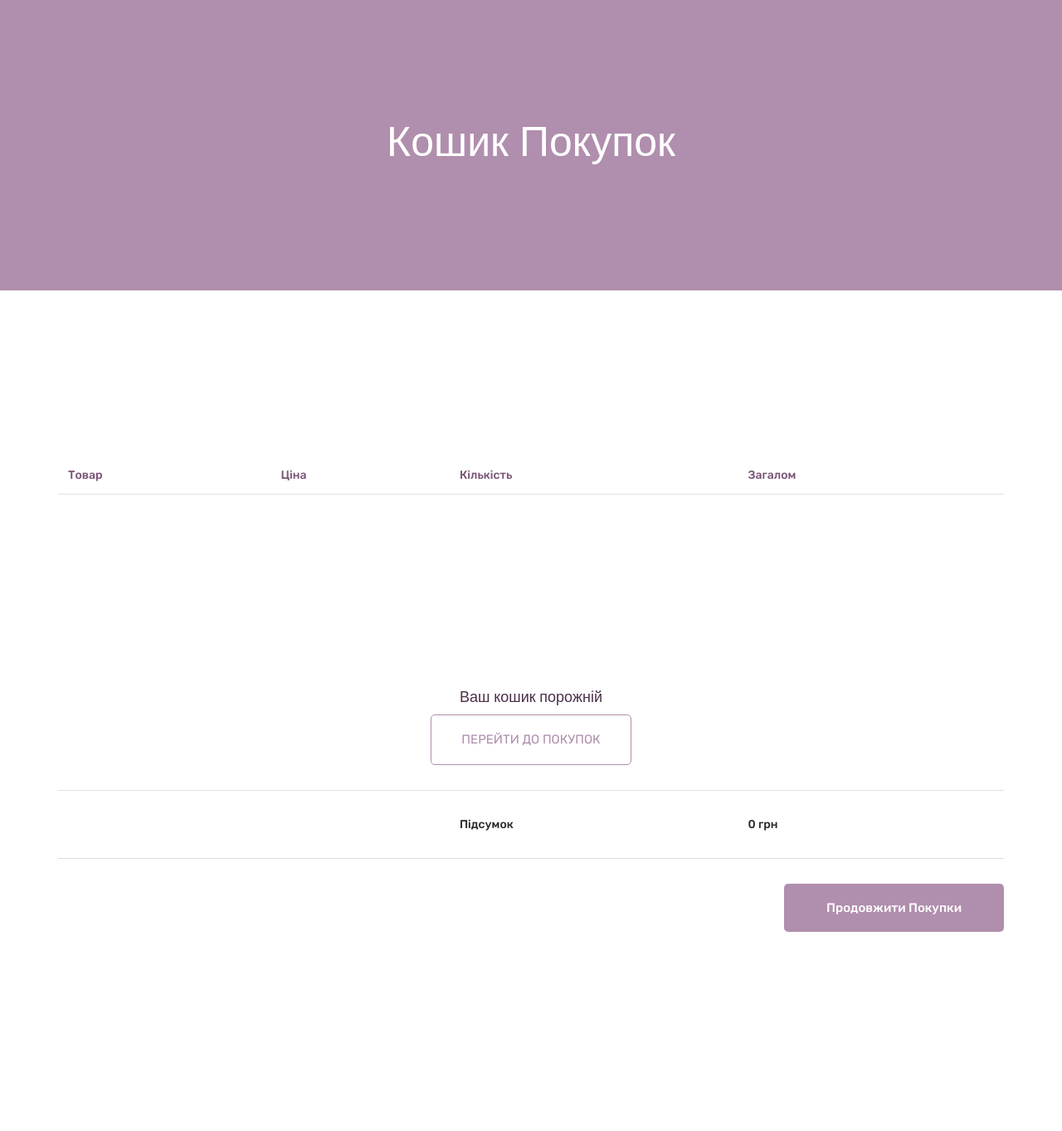
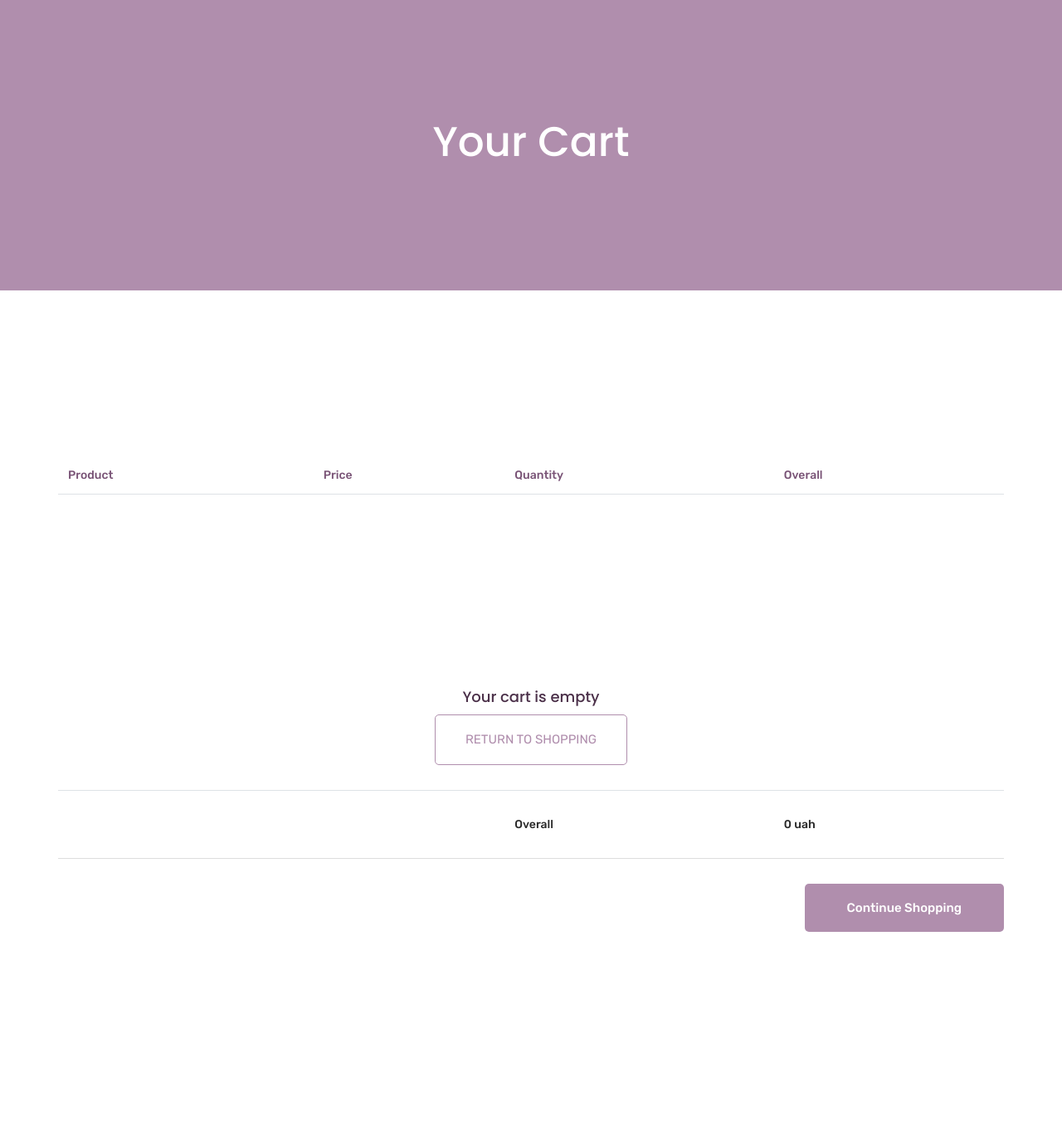
Before and after one commit to htokira/Online-shop, a Django app: page /cart/ in a window 1280 px wide. Shown: the part 86-1449 px from the top of the page at 83% size. Run offline with Django 5.2, Linux system fonts and the light colour scheme; some libraries are stand-ins or nearby versions.

Commit message:
Fix index and cart detail

```diff
--- a/shop/templates/shop/cart_detail.html
+++ b/shop/templates/shop/cart_detail.html
@@ -7,7 +7,7 @@
         <div class="row">
             <div class="col-lg-12">
                 <div class="breadcrumb_iner">
-                    <h2>Кошик покупок</h2>
+                    <h2>Your cart</h2>
                 </div>
             </div>
         </div>
@@ -21,10 +21,10 @@
                 <table class="table">
                     <thead>
                         <tr>
-                            <th scope="col">Товар</th>
-                            <th scope="col">Ціна</th>
-                            <th scope="col">Кількість</th>
-                            <th scope="col">Загалом</th>
+                            <th scope="col">Product</th>
+                            <th scope="col">Price</th>
+                            <th scope="col">Quantity</th>
+                            <th scope="col">Overall</th>
                         </tr>
                     </thead>
                     <tbody>
@@ -45,7 +45,7 @@
                                 </div>
                             </td>
                             <td>
-                                <h5>{{ item.product.price }} грн</h5>
+                                <h5>{{ item.product.price }} uah</h5>
                             </td>
                             <td>
                                 <div class="product_count d-flex align-items-center">
@@ -64,14 +64,14 @@
                                 </div>
                             </td>
                             <td>
-                                <h5 id="item-total-{{ item.product.id }}">{{ item.total_price }} грн</h5>
+                                <h5 id="item-total-{{ item.product.id }}">{{ item.total_price }} uah</h5>
                             </td>
                         </tr>
                         {% empty %}
                         <tr>
                             <td colspan="4" class="text-center">
-                                <h4 class="padding_top">Ваш кошик порожній</h4>
-                                <a href="{% url 'shop:product_list' %}" class="btn_3">Перейти до покупок</a>
+                                <h4 class="padding_top">Your cart is empty</h4>
+                                <a href="{% url 'shop:product_list' %}" class="btn_3">Return to shopping</a>
                             </td>
                         </tr>
                         {% endfor %}
@@ -80,19 +80,19 @@
                             <td></td>
                             <td></td>
                             <td>
-                                <h5>Підсумок</h5>
+                                <h5>Overall</h5>
                             </td>
                             <td>
-                                <h5 id="cart-total">{{ total_price }} грн</h5>
+                                <h5 id="cart-total">{{ total_price }} uah</h5>
                             </td>
                         </tr>
                     </tbody>
                 </table>
                 <div class="checkout_btn_inner float-right">
-                    <a class="btn_1" href="{% url 'shop:product_list' %}">Продовжити покупки</a>
+                    <a class="btn_1" href="{% url 'shop:product_list' %}">Continue shopping</a>
 
                     {% if cart_items %}
-                        <a class="btn_1 checkout_btn_1" href="{% url 'shop:order_create' %}">Оформити замовлення</a>
+                        <a class="btn_1 checkout_btn_1" href="{% url 'shop:order_create' %}">Create an order</a>
                     {% endif %}
                 </div>
             </div>
@@ -123,10 +123,10 @@ document.querySelectorAll('.ajax-change').forEach(button => {
 
                 // 2. Оновлюємо суму за цей товар
                 const itemTotal = document.getElementById(`item-total-${productId}`);
-                if (itemTotal) itemTotal.innerText = data.item_total + ' грн';
+                if (itemTotal) itemTotal.innerText = data.item_total + ' uah';
 
                 // 3. Оновлюємо фінальний чек
-                document.getElementById('cart-total').innerText = data.total_cart_price + ' грн';
+                document.getElementById('cart-total').innerText = data.total_cart_price + ' uah';
 
                 // 4. Якщо видалили останній товар — прибираємо рядок
                 if (data.quantity === 0) {
--- a/shop/urls.py
+++ b/shop/urls.py
@@ -14,8 +14,7 @@ urlpatterns = [
     path('subscribe/', views.subscribe, name='subscribe'),
     path('profile_settings', views.profile_settings, name='profile_settings'),
 
-    # Ось ці три рядки врятують ситуацію:
-    path('cart/add/<int:product_id>/', views.cart_add, name='cart_add_one'), # Зверни увагу на name
+    path('cart/add/<int:product_id>/', views.cart_add, name='cart_add_one'),
     path('cart/remove/<int:product_id>/', views.cart_remove_one, name='cart_remove_one'),
     path('cart/delete/<int:product_id>/', views.cart_remove_all, name='cart_remove_all'),
     path('product/<int:product_id>/', views.product_detail, name='product_detail'),
```
Also changed, not shown: shop/templates/shop/index.html (+4 -4 lines).
